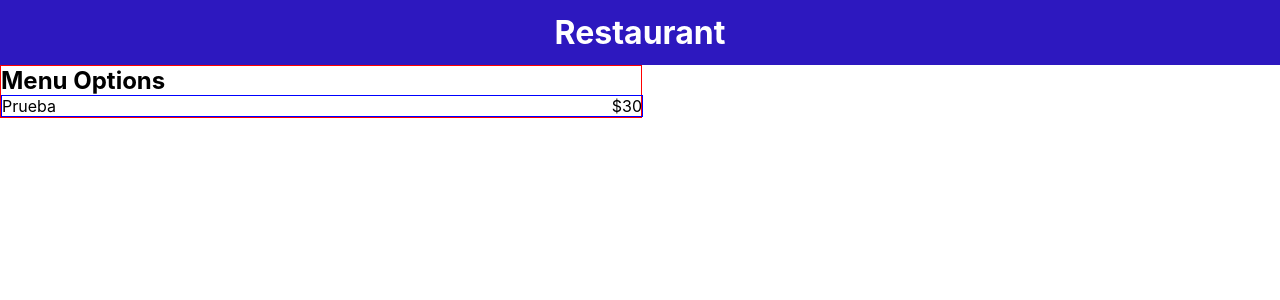
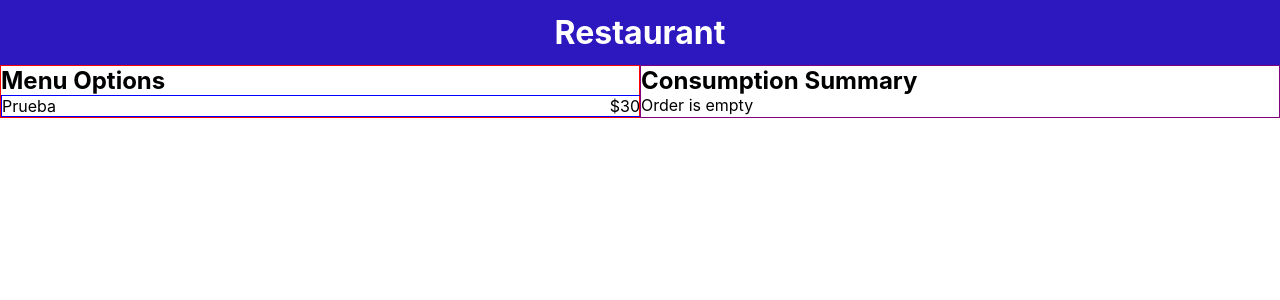
Before and after one commit to yabuJunn/labOrdenesRestaurante, a React (Vite) app: page / in a window 1280 px wide. Shown: the top 300 px of the page. Built offline with nearby package versions, Linux system fonts and the light colour scheme.

Commit message:
Added useState order

```diff
--- a/src/App.tsx
+++ b/src/App.tsx
@@ -1,20 +1,27 @@
 import './App.css'
+
+//Import hooks
+
+import { useState } from 'react'
 
 //Components
 import { Title } from './Components/Title/Title'
 import { Menu } from './Components/Menu/Menu'
+import { MenuConsumption } from './Types/MenuTypes'
+import { Total } from './Components/Total/Total'
 
 function App() {
 
-  return (
-    <>
-      <Title></Title>
+  const [order, setOrder] = useState<MenuConsumption>([])
 
-      <div id='menuAndResultContainer'>
-        <Menu></Menu>
-      </div>
-    </>
-  )
+  return <>
+    <Title></Title>
+
+    <div id='menuAndResultContainer'>
+      <Menu></Menu>
+      <Total orderArray={order}></Total>
+    </div>
+  </>
 }
 
 export default App
--- /dev/null
+++ b/src/Components/Total/Total.css
@@ -0,0 +1,8 @@
+#TotalContainer {
+    width: 50%;
+
+    border: 1px solid purple;
+
+    display: flex;
+    flex-direction: column;
+}
--- /dev/null
+++ b/src/Components/Total/Total.tsx
@@ -0,0 +1,24 @@
+import { MenuConsumption } from '../../Types/MenuTypes'
+import './Total.css'
+
+interface TotalProps {
+    orderArray: MenuConsumption
+}
+
+export const Total = ({ orderArray }: TotalProps) => {
+    if (orderArray.length === 0) {
+        return <>
+            <div id="TotalContainer">
+                <h2>Consumption Summary</h2>
+                <p>Order is empty</p>
+            </div>
+        </>
+    } else {
+        return <>
+            <div id="TotalContainer">
+                <h2>Consumption Summary</h2>
+                <p>Order is something</p>
+            </div>
+        </>
+    }
+}
--- /dev/null
+++ b/src/Types/MenuTypes.ts
@@ -0,0 +1,7 @@
+interface MenuItemConsumption {
+    name: string,
+    cuantity: number,
+    price: number
+}
+
+export type MenuConsumption = Array<MenuItemConsumption>
```
